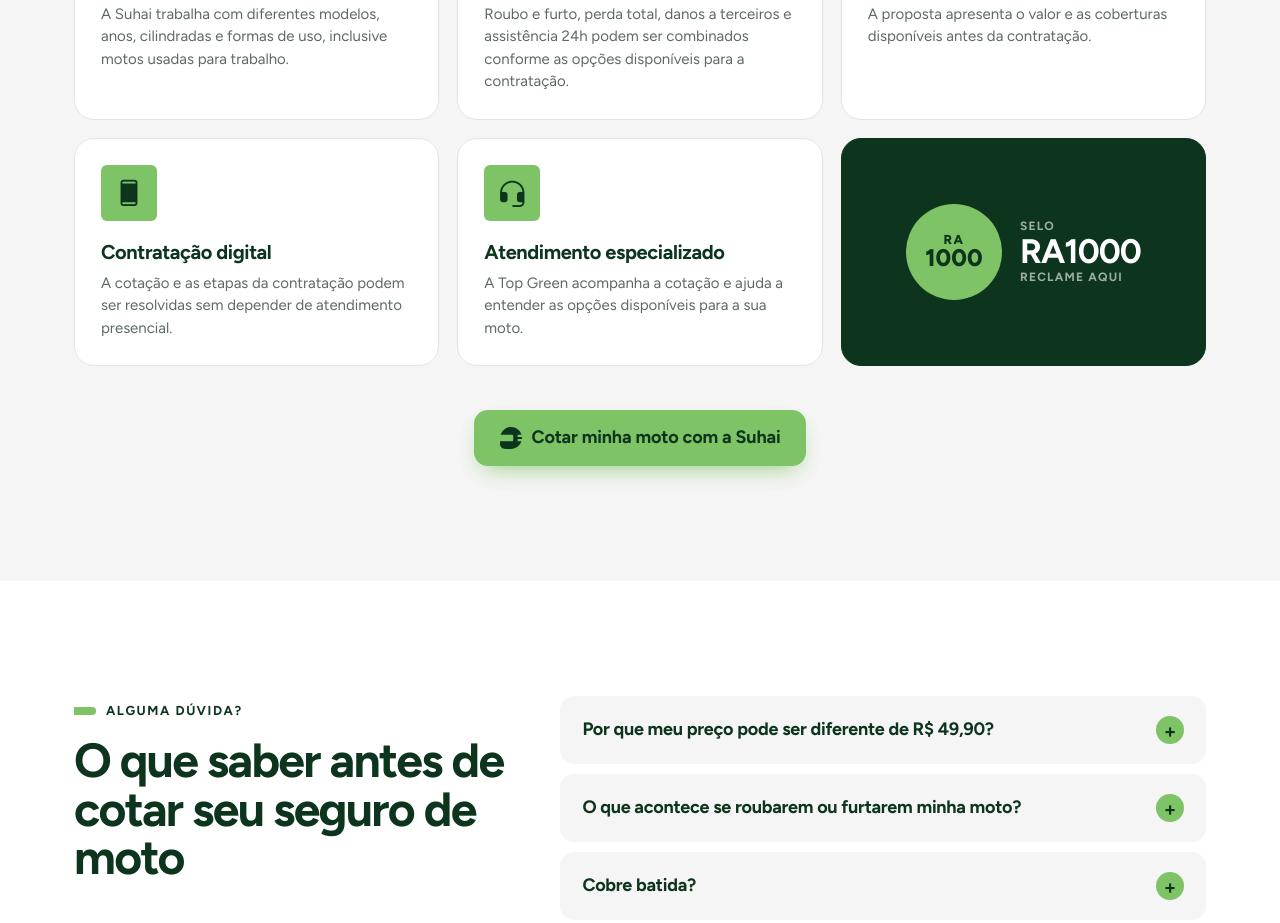
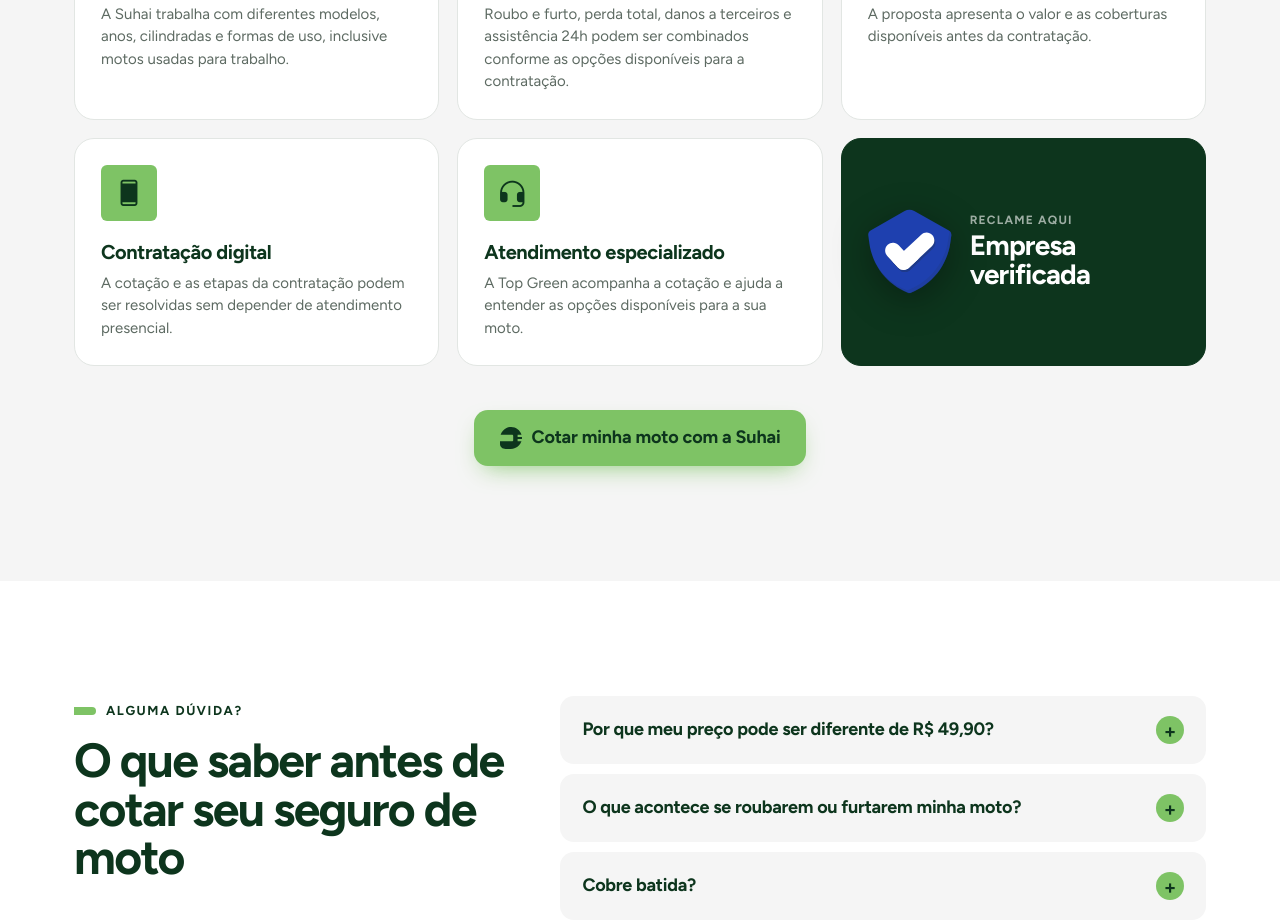
Before and after one commit to atende3ads-ux/lp-topgreen-seguro-moto, a plain HTML site: page index.html in a window 1280 px wide. Shown: the part 6356-7279 px from the top of the page. Drawn offline with Linux system fonts and the light colour scheme.

Commit message:
Troca RA1000 pelo selo Empresa Verificada do Reclame Aqui
Co-Authored-By: Claude Opus 5.5 <noreply@anthropic.com>

```diff
--- a/index.html
+++ b/index.html
@@ -291,9 +291,9 @@
         <article class="why"><span class="ico"><i class="ph-fill ph-file-text"></i></span><h3>Você sabe o que está contratando</h3><p>A proposta apresenta o valor e as coberturas disponíveis antes da contratação.</p></article>
         <article class="why"><span class="ico"><i class="ph-fill ph-device-mobile"></i></span><h3>Contratação digital</h3><p>A cotação e as etapas da contratação podem ser resolvidas sem depender de atendimento presencial.</p></article>
         <article class="why"><span class="ico"><i class="ph-fill ph-headset"></i></span><h3>Atendimento especializado</h3><p>A Top Green acompanha a cotação e ajuda a entender as opções disponíveis para a sua moto.</p></article>
-        <article class="why why--ra" role="img" aria-label="Selo RA1000 do Reclame Aqui">
-          <div class="ra__badge"><span>RA</span>1000</div>
-          <div class="ra__txt"><small>Selo</small><strong>RA1000</strong><small>Reclame Aqui</small></div>
+        <article class="why why--ra" role="img" aria-label="Suhai: Empresa verificada no Reclame Aqui">
+          <img src="assets/ra-empresa-verificada.svg" alt="" width="84" height="85" class="ra__seal">
+          <div class="ra__txt"><small>Reclame Aqui</small><strong>Empresa verificada</strong></div>
         </article>
       </div>
       <div class="section__cta">
--- a/styles.css
+++ b/styles.css
@@ -549,10 +549,10 @@ button, input, select { font: inherit; }
 .why h3 { font-size: 20px; letter-spacing: -0.02em; color: var(--dark); margin: 20px 0 8px; line-height: 1.15; }
 .why p { color: var(--muted); font-size: 15px; line-height: 1.5; }
 .why--ra { background: var(--dark); border-color: var(--dark); display: flex; align-items: center; justify-content: center; gap: 18px; }
-.why--ra .ra__badge { background: var(--green); color: var(--dark); width: 96px; height: 96px; font-size: 24px; }
-.why--ra .ra__badge span { color: var(--dark); }
+.why--ra { text-decoration: none; }
+.why--ra .ra__seal { width: 84px; height: auto; flex: none; filter: drop-shadow(0 8px 18px rgba(0,0,0,.35)); }
 .why--ra .ra__txt small { color: rgba(255,255,255,.6); }
-.why--ra .ra__txt strong { color: var(--white); font-size: 34px; }
+.why--ra .ra__txt strong { color: var(--white); font-size: 28px; line-height: 1.05; margin-top: 4px; }
 
 /* Final + rodapé */
 .final__inner .ico { margin-bottom: 18px; }
```
Also changed, not shown: assets/ra-empresa-verificada.svg (added).
